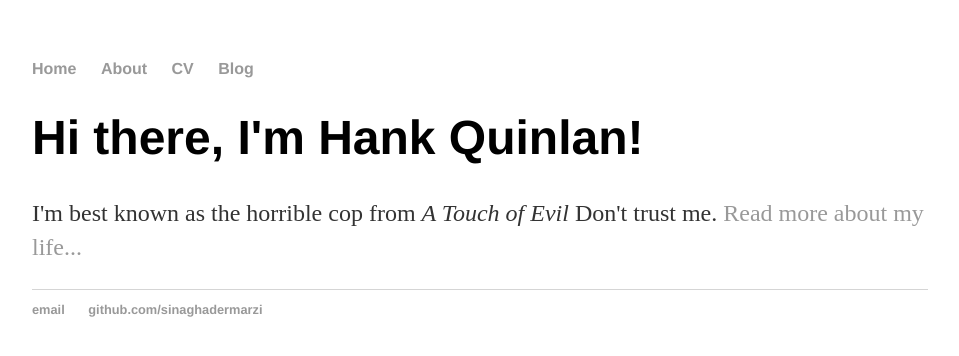
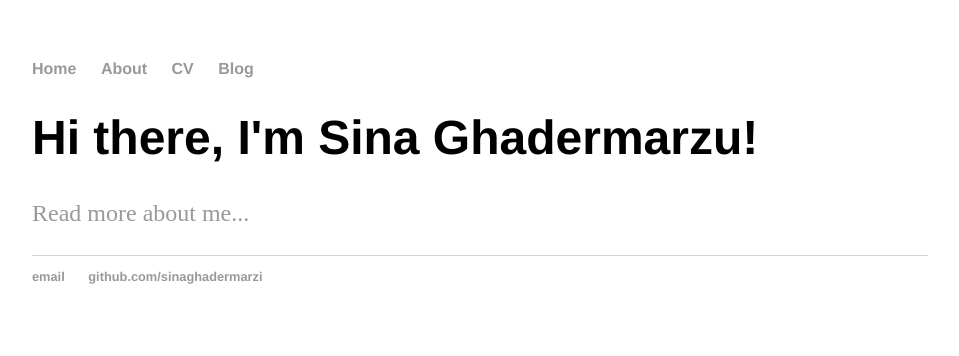
Before and after one commit to sinaghadermarzi/sinaghadermarzi.github.io, a Jekyll site: the page built from index.html, in a window 1280 px wide. Shown: the top 356 px of the page, without its empty margins (160-1119 px from the left). Built offline with Jekyll 4.4.1, drawn with Linux system fonts in a browser that asks for light colours.

Commit message:
Update index.html

```diff
--- a/index.html
+++ b/index.html
@@ -1,8 +1,8 @@
 ---
 layout: default
-title: Hank Quinlan, Horrible Cop
+title: Sina Ghadermarzi
 ---
 <div class="blurb">
-	<h1>Hi there, I'm Hank Quinlan!</h1>
-	<p>I'm best known as the horrible cop from <em>A Touch of Evil</em> Don't trust me. <a href="/about">Read more about my life...</a></p>
+	<h1>Hi there, I'm Sina Ghadermarzu!</h1>
+	<p><a href="/about">Read more about me...</a></p>
 </div><!-- /.blurb -->
```
